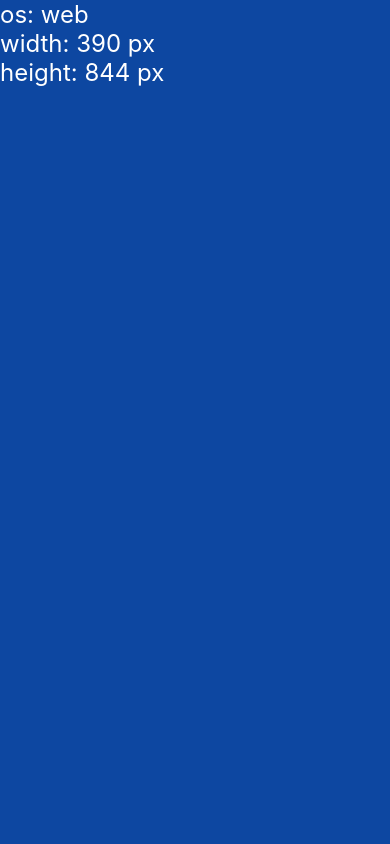
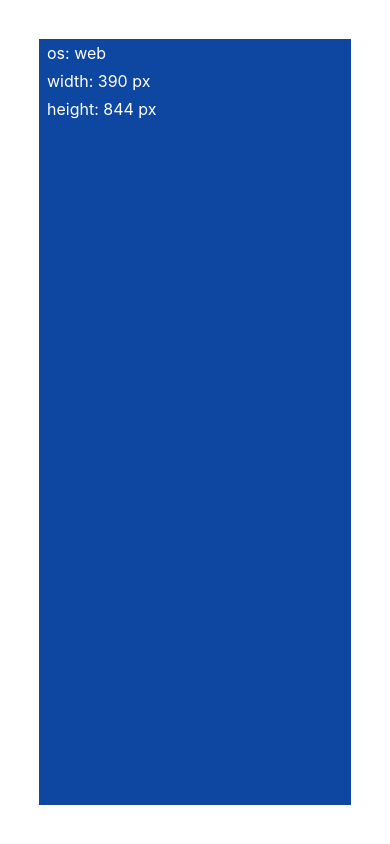
Before and after one commit to dev-t2/learn-prisma, a React Native app in the folder 02.style/02.view/: screen / in a window 390 px wide. Built offline with nearby package versions, Linux system fonts and the light colour scheme.

Commit message:
Margin Style Update

```diff
--- a/02.style/02.view/App.tsx
+++ b/02.style/02.view/App.tsx
@@ -8,11 +8,14 @@ const { width, height } = Dimensions.get('window');
 const StyledSafeAreaView = styled.SafeAreaView({
   backgroundColor: Colors.blue900,
   flex: 1,
+  margin: '10%',
 });
 
 const StyledText = styled.Text({
-  fontSize: 24,
+  fontSize: 16,
   color: '#ffffff',
+  marginHorizontal: 8,
+  marginVertical: 4,
 });
 
 const App = () => {
```
